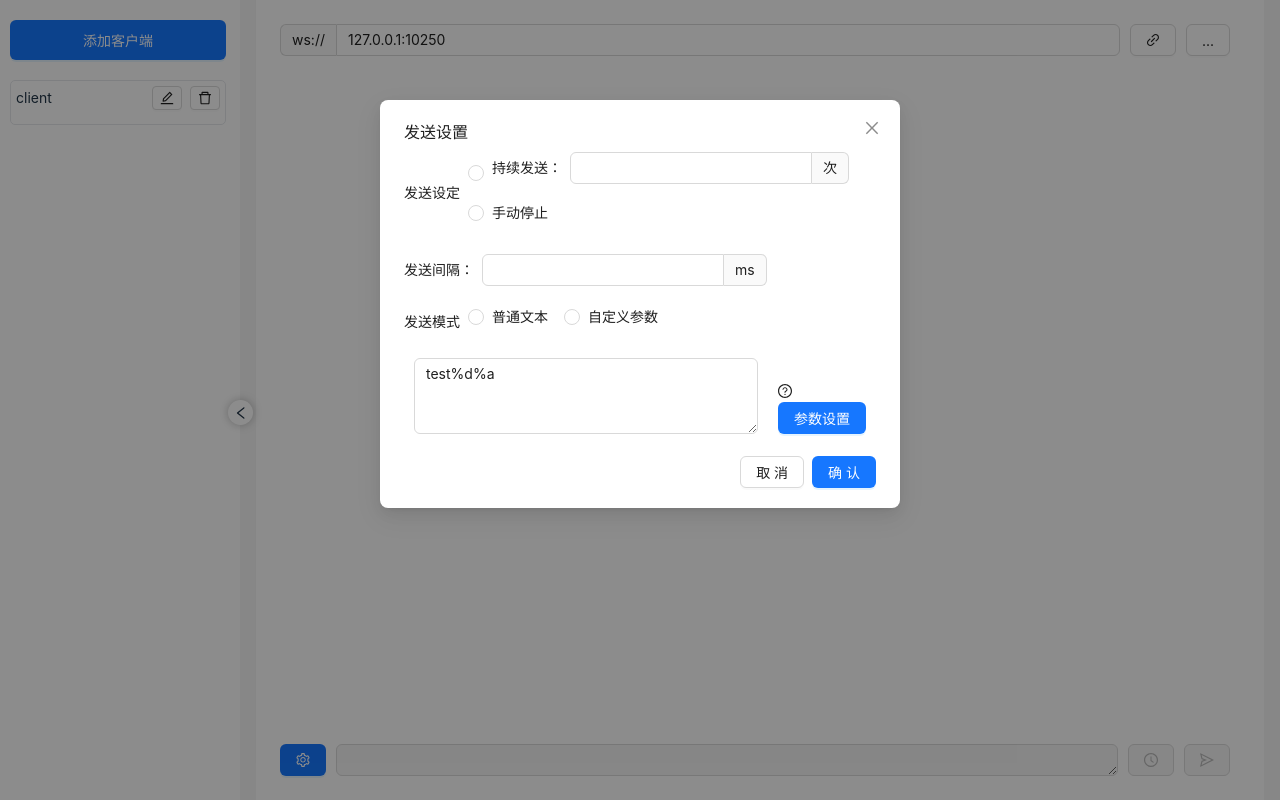
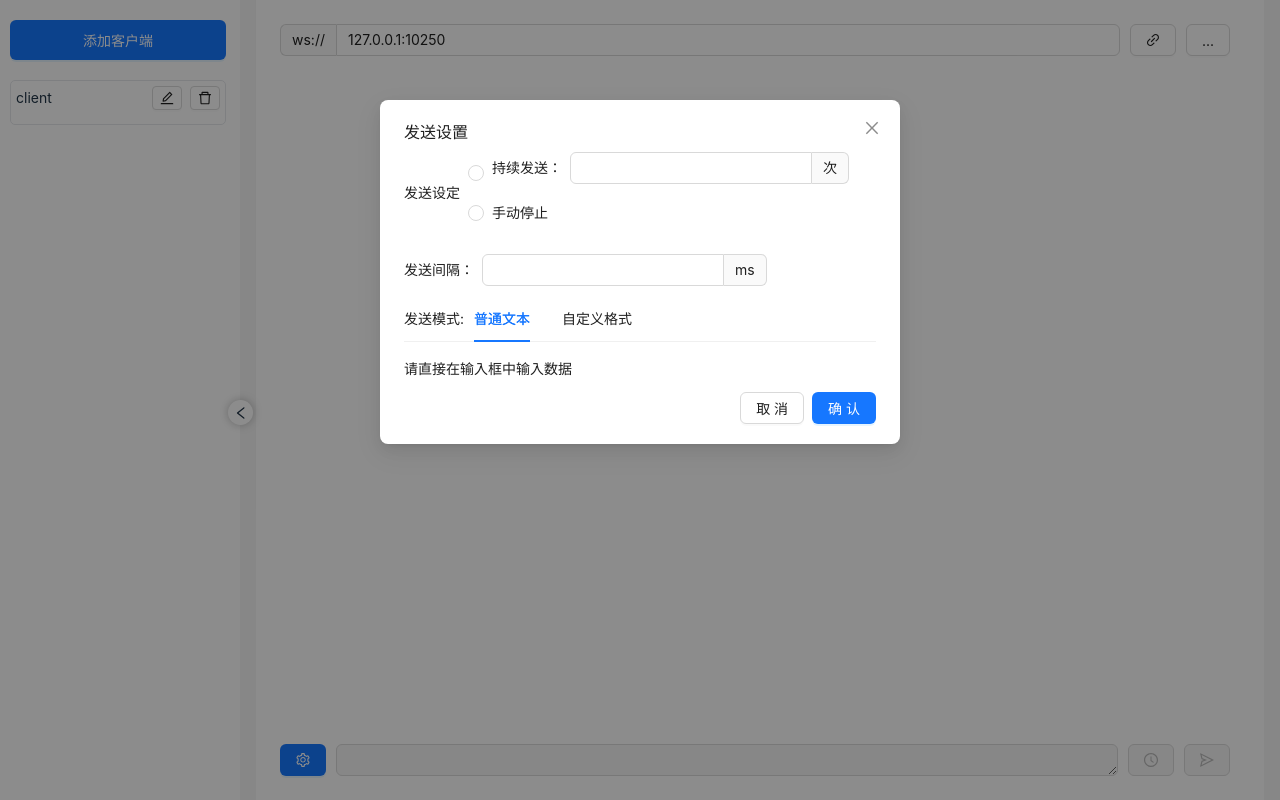
Before and after one commit to lao-boli/ws-test, a React (Vite) app: page /chat/1 in a window 1280 px wide. Both pictures are taken after a click on the button 303 px from the left and 760 px from the top of the page. Built offline with nearby package versions, Linux system fonts and the light colour scheme.

Commit message:
refactor: 优化样式.

```diff
--- a/src/pages/chat/components/sendSetting/index.jsx
+++ b/src/pages/chat/components/sendSetting/index.jsx
@@ -1,4 +1,4 @@
-import {Button, Input, Modal, Popover, Radio, Space, Tooltip} from 'antd';
+import {Button, Input, Modal, Popover, Radio, Space, Tabs, Tooltip} from 'antd';
 import {useEffect, useState} from 'react';
 import {QuestionCircleOutlined, SettingOutlined} from "@ant-design/icons";
 import {useDispatch, useSelector} from "react-redux";
@@ -7,7 +7,15 @@ import './sendSetting.css'
 import TextArea from "antd/es/input/TextArea.js";
 import ParamSetting from "../paramSetting/index.jsx";
 import {decode} from "../../../../utils/param-util.js";
+import  {BidirectionalMap} from '../../../../utils/BidirectionalMap.js';
+const OperationsSlot = {
+    left: <span style={{marginRight:10}}>发送模式:</span>
+};
 
+const sendModeMap = new BidirectionalMap({
+    'plain':1,
+    'param':2,
+})
 const tip = (
     <div>
         <p>遵循sprintf规范,格式字符串中的占位符用%标记，<br/>后面跟着一个或多个以下元素:</p>
@@ -21,7 +29,6 @@ const tip = (
 )
 // s/\(.*\)/<p>\1<\/p>/g
 const SendSetting = ({id}) => {
-    console.log(tip)
     let dispatch = useDispatch();
     const {sendConfig = {}} = useSelector(state => state.clientReducer.clients[id]) || {}
 
@@ -50,8 +57,10 @@ const SendSetting = ({id}) => {
         setTimesMode(e.target.value)
     };
 
-    const handleSendMode = (e) => {
-        setSendMode(e.target.value)
+    const handleSendMode = (key) => {
+        console.log(sendModeMap)
+        console.log(sendModeMap.getValue(key));
+        setSendMode(sendModeMap.getValue(key))
     };
 
     const handlePatternChange = (e) => {
@@ -62,8 +71,6 @@ const SendSetting = ({id}) => {
             bounds
         }
         setParamConfig(conf)
-        console.log('conf', conf)
-        console.log(paramConfig)
     };
     const showModal = () => {
         setIsModalOpen(true);
@@ -81,9 +88,7 @@ const SendSetting = ({id}) => {
         setIsModalOpen(false);
     };
     const paramConfirm = (conf) => {
-        console.log(conf)
         setParamConfig(conf)
-
     }
     const handleCancel = () => {
         setIsModalOpen(false);
@@ -120,19 +125,17 @@ const SendSetting = ({id}) => {
                     <Input value={interval} onChange={e => setInterval(Number(e.target.value))} step={100}
                            type={'number'} addonAfter={'ms'}/>
                 </Space>
-                <Space style={{marginTop: 10}}>
-                    <div>发送模式</div>
-                    <Radio.Group onChange={handleSendMode} value={sendMode}>
-                        <Space>
-                            <Radio value={1}>
-                                普通文本
-                            </Radio>
-                            <Radio value={2}>
-                                自定义参数
-                            </Radio>
-                        </Space>
-                    </Radio.Group>
-                </Space>
+                <div>
+                    <Tabs onChange={handleSendMode}
+                          tabBarExtraContent={OperationsSlot}
+                          activeKey={sendModeMap.getKey(sendMode)}
+                    >
+                        <Tabs.TabPane key={'plain'} tab={'普通文本'}>
+                            <div>
+                                请直接在输入框中输入数据
+                            </div>
+                        </Tabs.TabPane>
+                        <Tabs.TabPane key={'param'} tab={'自定义格式'}>
                             <div className={'row'}>
                                 <TextArea rows={3} value={paramConfig.pattern}
                                           onChange={handlePatternChange}
@@ -144,6 +147,10 @@ const SendSetting = ({id}) => {
                                     <ParamSetting paramConfig={paramConfig} paramConfirm={paramConfirm}/>
                                 </div>
                             </div>
+                        </Tabs.TabPane>
+                    </Tabs>
+                </div>
+
             </Modal>
         </>
     );
--- /dev/null
+++ b/src/utils/BidirectionalMap.js
@@ -0,0 +1,73 @@
+export class BidirectionalMap {
+    constructor(initPairs) {
+        if (typeof initPairs !== "object" || initPairs === null) {
+            throw new Error("The parameter is not an object.");
+        }
+
+        this.forwardMap = new Map();
+        this.backwardMap = new Map();
+
+        for (let [key, value] of Object.entries(initPairs)) {
+            if (this.forwardMap.has(key) || this.backwardMap.has(value)) {
+                throw new Error("The key or value already exists in the bidirectional map.");
+            }
+
+            this.forwardMap.set(key, value);
+            this.backwardMap.set(value, key);
+        }
+    }
+
+    hasKey(key) {
+        return this.forwardMap.has(key);
+    }
+
+    hasValue(value) {
+        return this.backwardMap.has(value);
+    }
+
+    getValue(key) {
+        return this.forwardMap.get(key);
+    }
+
+    getKey(value) {
+        return this.backwardMap.get(value);
+    }
+
+    set(key, value) {
+        if (this.forwardMap.has(key) || this.backwardMap.has(value)) {
+            throw new Error("The key or value already exists in the bidirectional map.");
+        }
+
+        this.forwardMap.set(key, value);
+        this.backwardMap.set(value, key);
+    }
+
+    deleteByKey(key) {
+        if (this.forwardMap.has(key)) {
+            const value = this.forwardMap.get(key);
+            this.forwardMap.delete(key);
+            this.backwardMap.delete(value);
+        }
+    }
+
+    deleteByValue(value) {
+        if (this.backwardMap.has(value)) {
+            const key = this.backwardMap.get(value);
+            this.backwardMap.delete(value);
+            this.forwardMap.delete(key);
+        }
+    }
+
+    clear() {
+        this.forwardMap.clear();
+        this.backwardMap.clear();
+    }
+
+    get size() {
+        return this.forwardMap.size;
+    }
+
+    [Symbol.iterator]() {
+        return this.forwardMap[Symbol.iterator]();
+    }
+}
```
Lines whose indentation alone changed are shown as unchanged.
